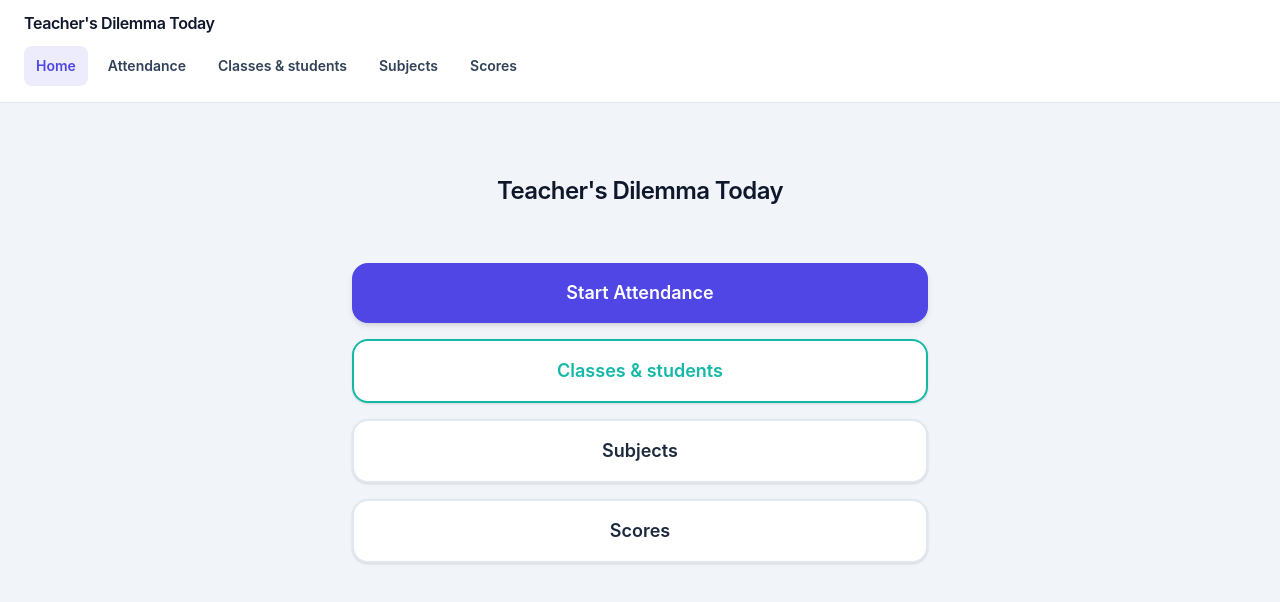
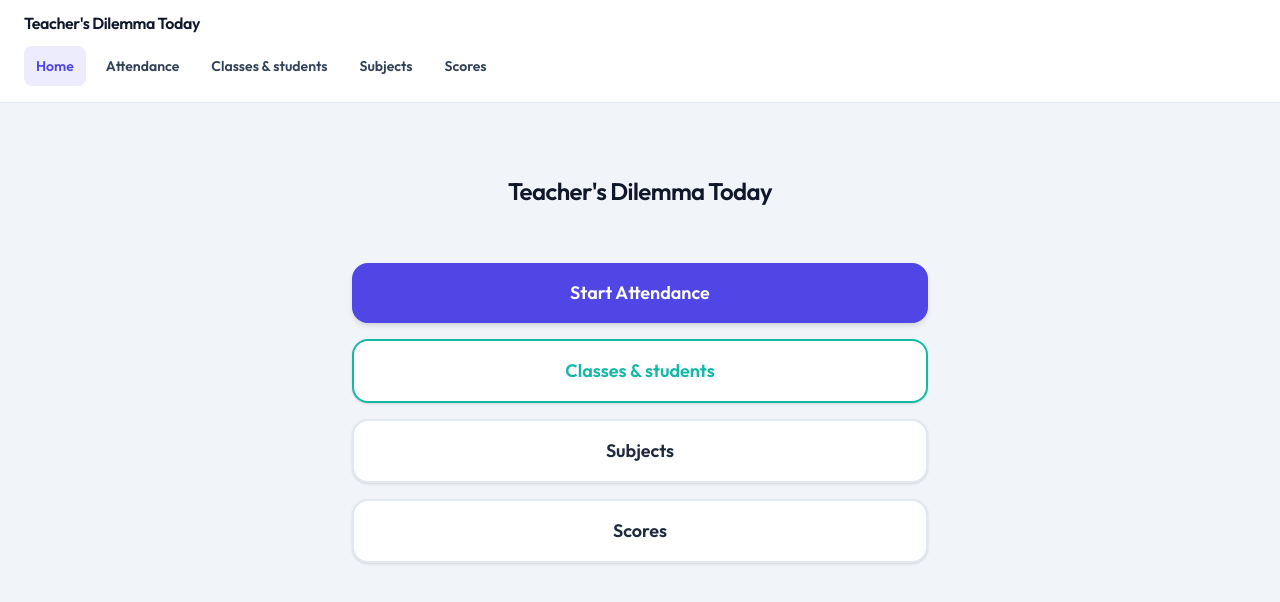
Before and after one commit to karlarboiz/tdtd_project, a React (Vite) app in the folder tdtd-frontend/: page / in a window 1280 px wide. Shown: the top 602 px of the page. Built offline with nearby package versions, Linux system fonts and the light colour scheme; no server answers.

Commit message:
update font style for common text

```diff
--- a/tdtd-frontend/index.html
+++ b/tdtd-frontend/index.html
@@ -7,6 +7,12 @@
       name="viewport"
       content="width=device-width, initial-scale=1.0, viewport-fit=cover"
     />
+    <link rel="preconnect" href="https://fonts.googleapis.com" />
+    <link rel="preconnect" href="https://fonts.gstatic.com" crossorigin />
+    <link
+      href="https://fonts.googleapis.com/css2?family=Outfit:wght@100..900&display=swap"
+      rel="stylesheet"
+    />
     <title>Teacher's Dilemma Today</title>
   </head>
   <body>
--- a/tdtd-frontend/src/index.css
+++ b/tdtd-frontend/src/index.css
@@ -1,10 +1,17 @@
 @import 'tailwindcss';
 
 @theme {
+  --font-sans: 'Outfit', ui-sans-serif, system-ui, sans-serif;
   --color-primary: #4f46e5;
   --color-secondary: #14b8a6;
   --color-accent: #fb7185;
   --color-neutral-bg: #f1f5f9;
+}
+
+@layer base {
+  html {
+    @apply font-sans antialiased;
+  }
 }
 
 body {
@@ -13,6 +20,13 @@ body {
   padding-right: env(safe-area-inset-right, 0px);
 }
 
+button,
+input,
+select,
+textarea {
+  font: inherit;
+}
+
 #root {
   min-height: 100svh;
   width: 100%;
```
